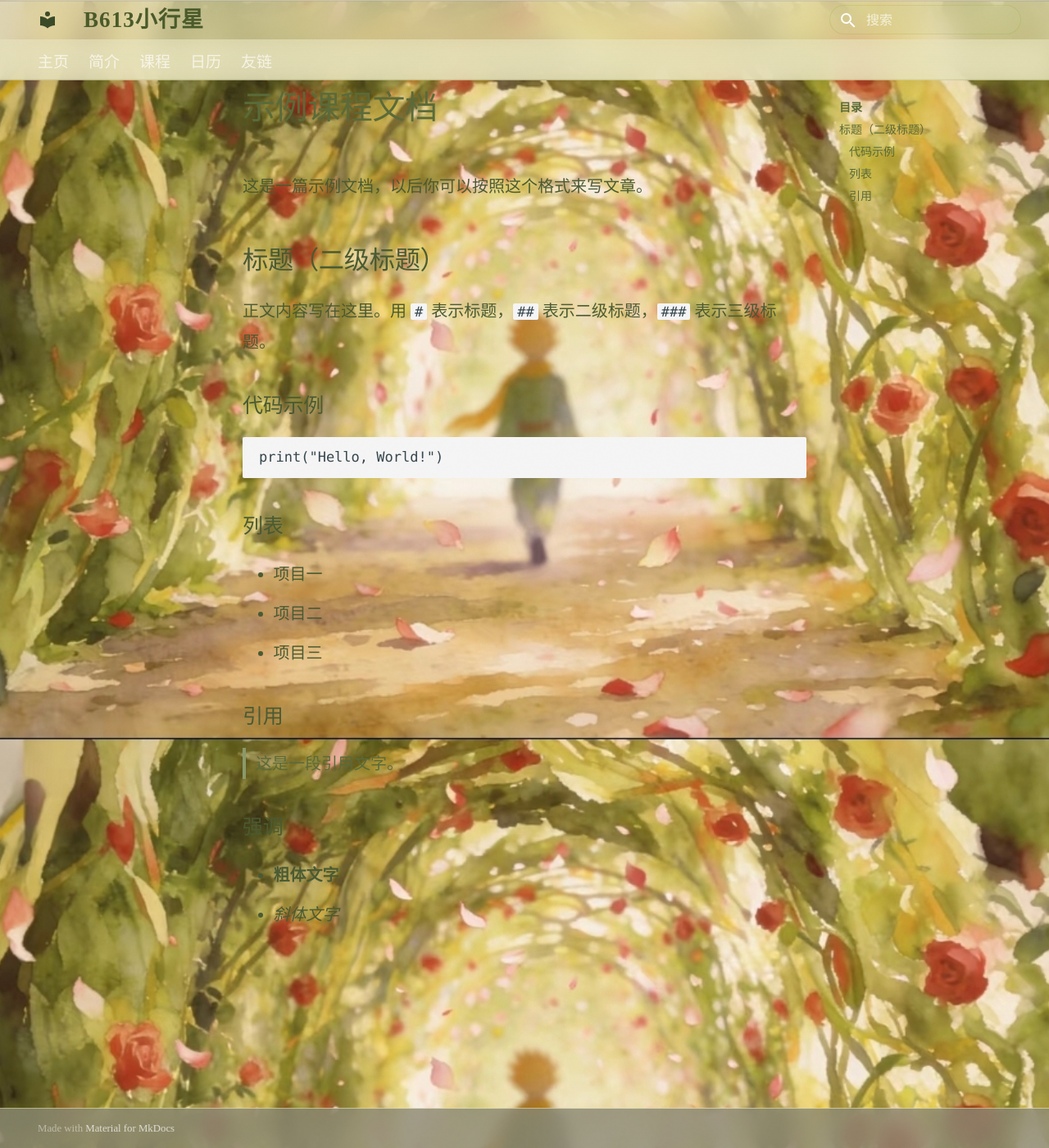
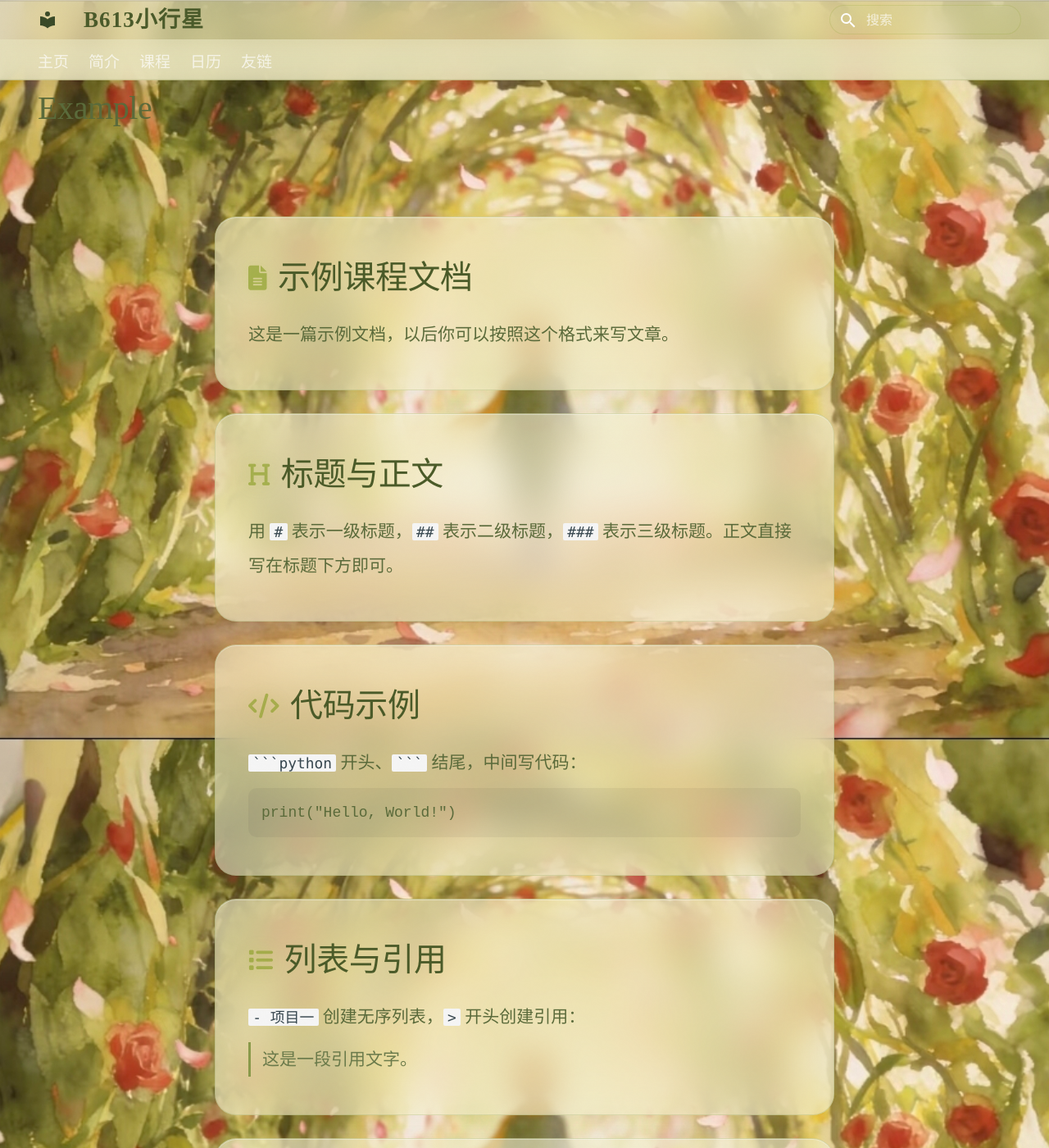
Before and after one commit to CuteJigglypuff/CuteJigglypuff.github.io, an MkDocs documentation site: the page built from docs/course/example.md, in a window 1280 px wide and 1400 px high. Shown: the whole window at 82% size. Built offline with MkDocs 1.6.1 and Material for MkDocs 9.7.7, drawn with Linux system fonts in a browser that asks for light colours; some web fonts are replaced; some of the changed text lies outside the part shown.

Commit message:
美化课程示例页、更新友链、重构日历待办/已完成分区

````diff
--- a/docs/course/example.md
+++ b/docs/course/example.md
@@ -1,28 +1,40 @@
-# 示例课程文档
+---
+hide:
+  - navigation
+  - toc
+---
 
-这是一篇示例文档，以后你可以按照这个格式来写文章。
+<div class="page-wrap">
+  <div class="page-panel">
+    <h2><i class="fas fa-file-alt"></i> 示例课程文档</h2>
+    <p>这是一篇示例文档，以后你可以按照这个格式来写文章。</p>
+  </div>
 
-## 标题（二级标题）
+  <div class="page-panel">
+    <h2><i class="fas fa-heading"></i> 标题与正文</h2>
+    <p>用 <code>#</code> 表示一级标题，<code>##</code> 表示二级标题，<code>###</code> 表示三级标题。正文直接写在标题下方即可。</p>
+  </div>
 
-正文内容写在这里。用 `#` 表示标题，`##` 表示二级标题，`###` 表示三级标题。
+  <div class="page-panel">
+    <h2><i class="fas fa-code"></i> 代码示例</h2>
+    <p><code>```python</code> 开头、<code>```</code> 结尾，中间写代码：</p>
+    <p style="font-family:'JetBrains Mono',monospace;background:rgba(0,0,0,0.05);padding:12px 16px;border-radius:10px;font-size:0.9rem;margin-top:10px;">print("Hello, World!")</p>
+  </div>
 
-### 代码示例
+  <div class="page-panel">
+    <h2><i class="fas fa-list"></i> 列表与引用</h2>
+    <p><code>- 项目一</code> 创建无序列表，<code>&gt;</code> 开头创建引用：</p>
+    <p style="border-left:3px solid #8a9a4a;padding-left:14px;color:#6a7a4a;margin-top:10px;">这是一段引用文字。</p>
+  </div>
 
-```python
-print("Hello, World!")
-```
+  <div class="page-panel">
+    <h2><i class="fas fa-bold"></i> 强调</h2>
+    <p><strong>粗体</strong> 用 <code>**文字**</code>，<em>斜体</em> 用 <code>*文字*</code>。</p>
+  </div>
 
-### 列表
-
-- 项目一
-- 项目二
-- 项目三
-
-### 引用
-
-> 这是一段引用文字。
-
-### 强调
-
-- **粗体文字**
-- *斜体文字*
+  <div class="end-section">
+    <div class="end-line"></div>
+    <span class="end-text">··· 未完待续 ···</span>
+    <div class="end-line"></div>
+  </div>
+</div>
````
Also changed, not shown: docs/calendar/index.md (+77 -47 lines), docs/friends/index.md (+7 -11 lines).
